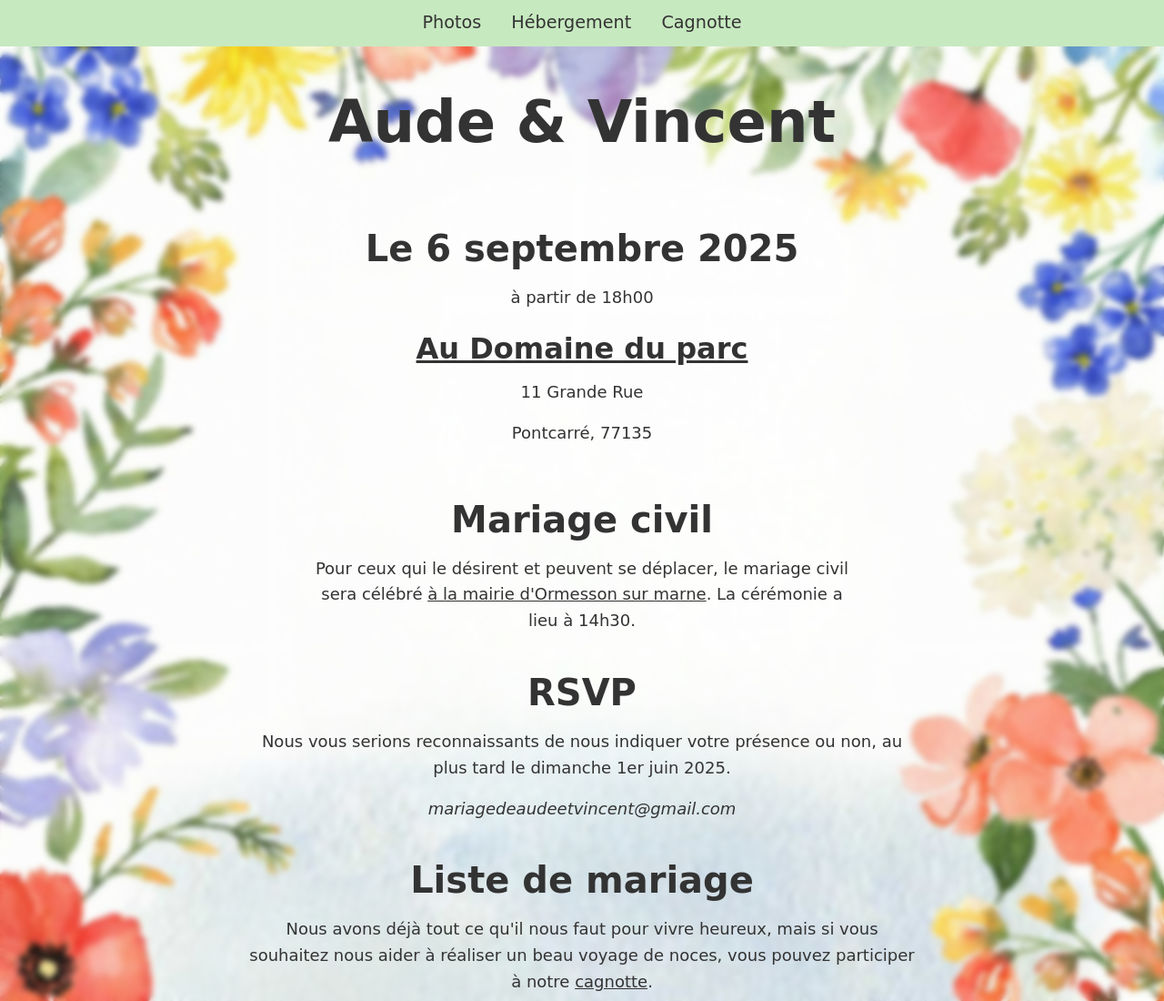
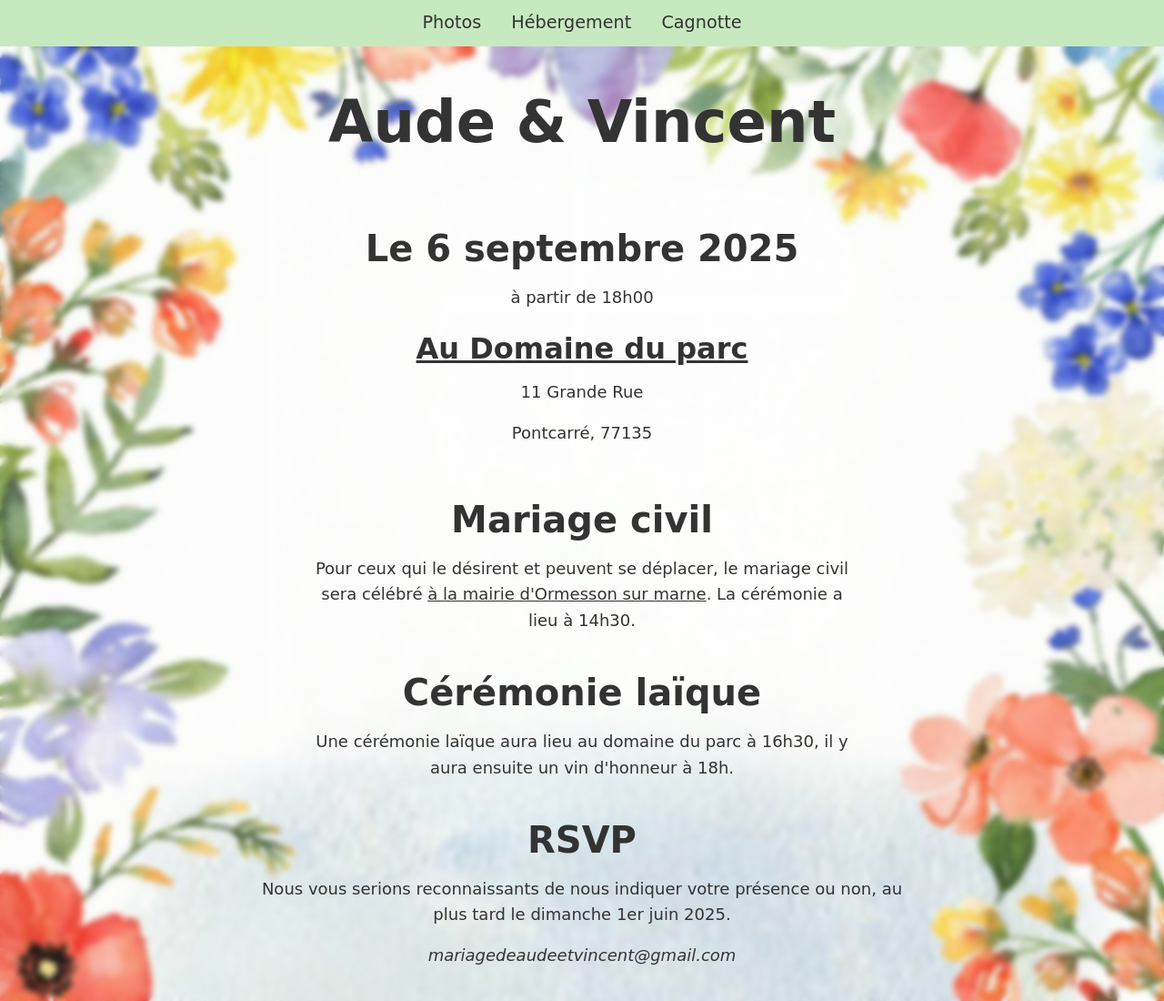
Before and after one commit to reifocS/aude-et-vincent, a website built with Parcel: page index.html in a window 1280 px wide. Shown: the top 1100 px of the page at 91% size. Built offline with nearby package versions, Linux system fonts and the light colour scheme; a web font is replaced by a local one.

Commit message:
ajout info cerem laique

```diff
--- a/index.html
+++ b/index.html
@@ -55,6 +55,16 @@
 
       </div>
     </section>
+    <section class="civil">
+      <div class="message">
+        <h2>Cérémonie laïque</h2>
+
+        <p>
+          Une cérémonie laïque aura lieu au domaine du parc à 16h30, il y aura ensuite un vin d'honneur à 18h.
+        </p>
+
+      </div>
+    </section>
     <section class="rsvp" id="rsvp">
       <h2>RSVP</h2>
       <p>
```
